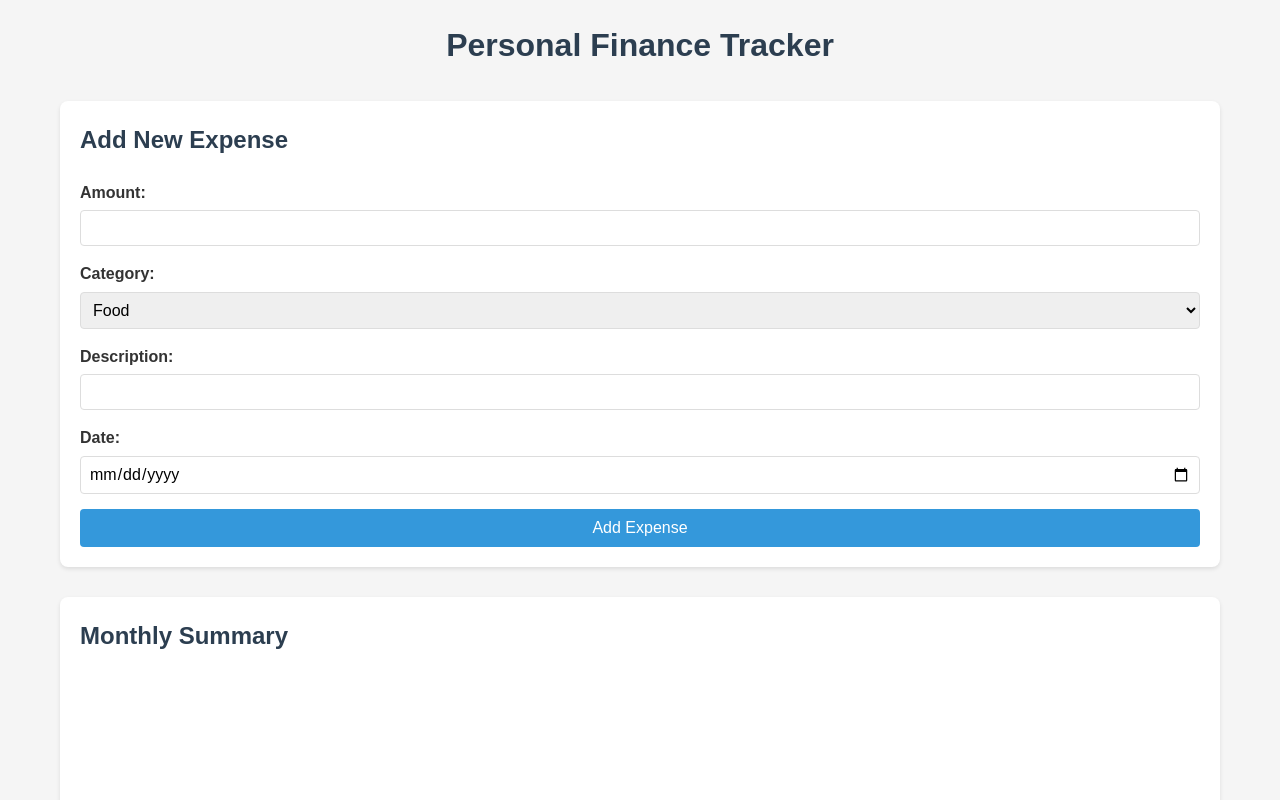
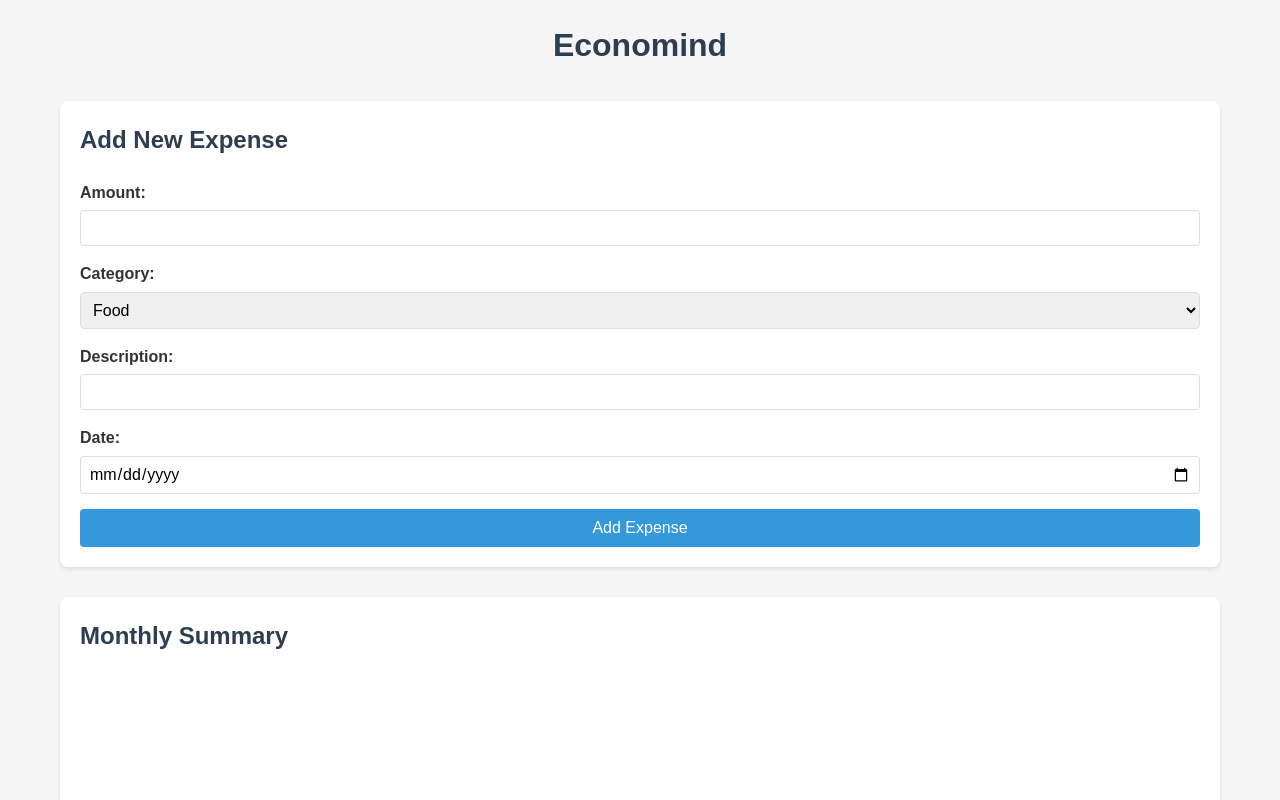
Before and after one commit to Riddh1ma/Economind, a website: page index.html in a window 1280 px wide. Shown: the top 800 px of the page. Drawn offline with nearby package versions, Linux system fonts and the light colour scheme.

Commit message:
Update index.html

```diff
--- a/index.html
+++ b/index.html
@@ -3,13 +3,13 @@
 <head>
     <meta charset="UTF-8">
     <meta name="viewport" content="width=device-width, initial-scale=1.0">
-    <title>Personal Finance Tracker</title>
+    <title>Economind</title>
     <link rel="stylesheet" href="styles.css">
     <script src="https://cdn.jsdelivr.net/npm/chart.js"></script>
 </head>
 <body>
     <div class="container">
-        <h1>Personal Finance Tracker</h1>
+        <h1>Economind</h1>
 
         <div class="expense-form">
             <h2>Add New Expense</h2>
```
